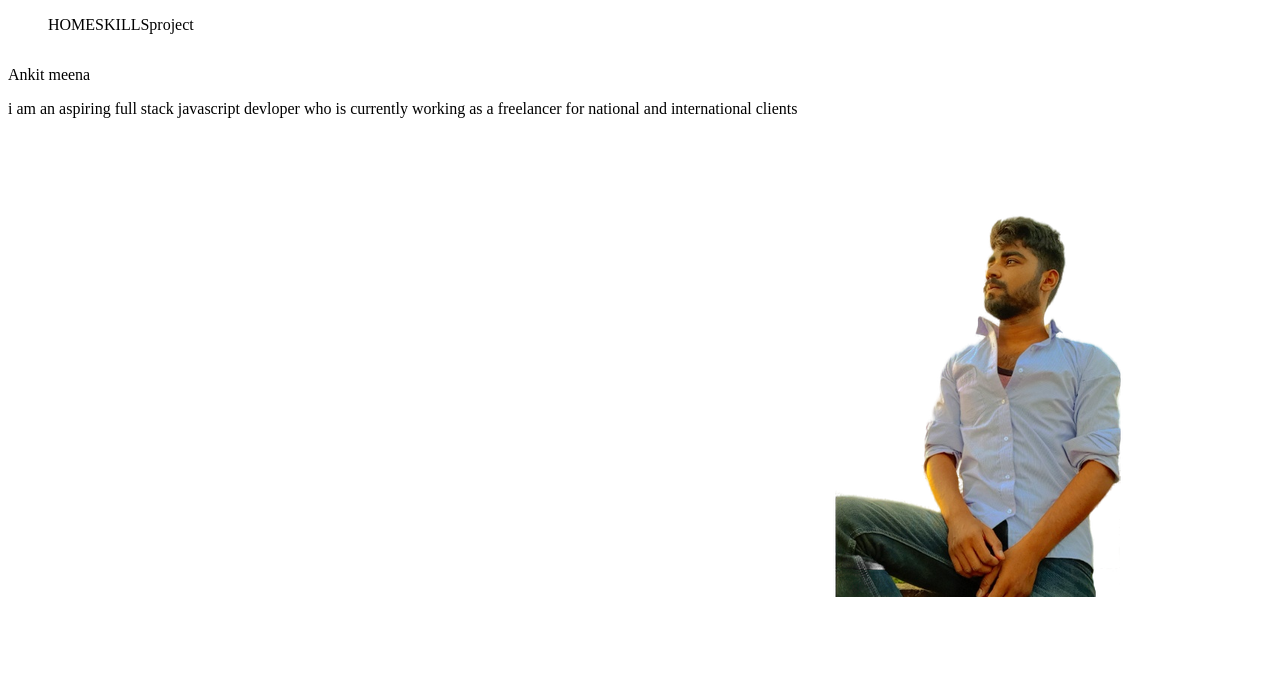
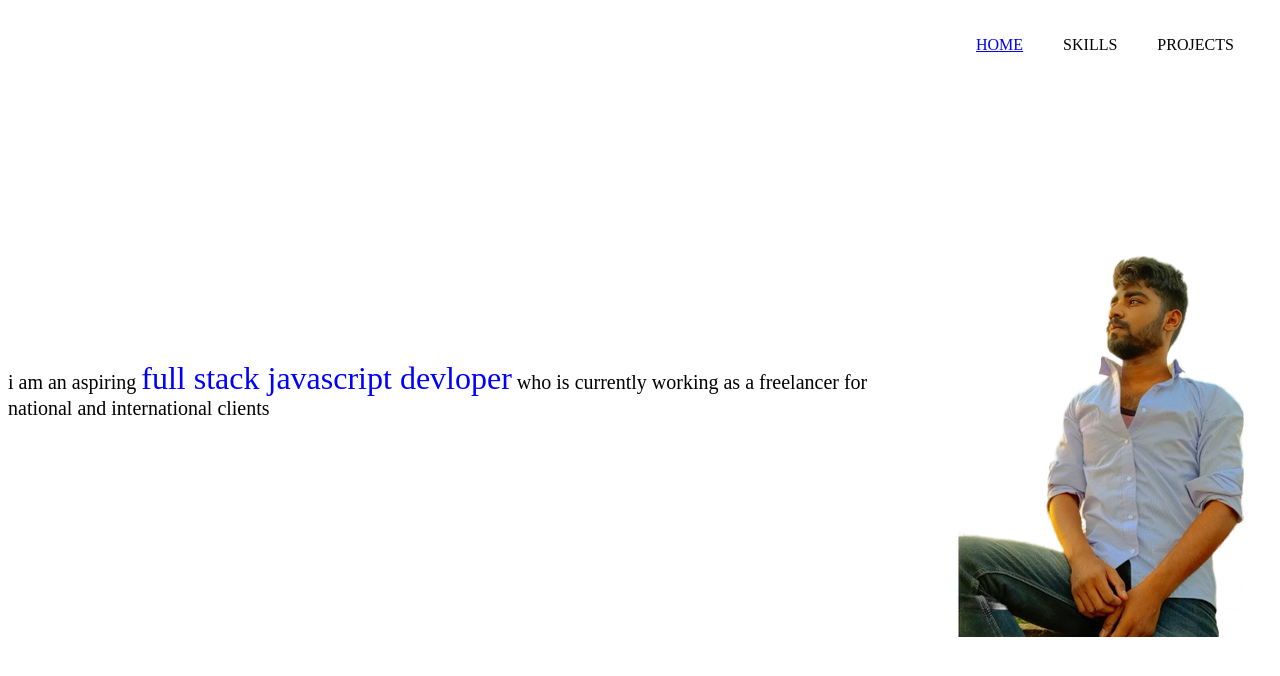
Before and after one commit to Ankit-k-meena/Psite, a plain HTML site: page index.html in a window 1280 px wide. Drawn offline with Linux system fonts and the light colour scheme.

Commit message:
i added some of the basis design

```diff
--- a/index.html
+++ b/index.html
@@ -8,29 +8,18 @@
 </head>
 <body>
   <!-- this is header list - home ,skill , projects  -->
-        <header>
   <ul>
-            <li>HOME</li>
+    <li><a href="/index.html">HOME</a></li>
     <li>SKILLS</li>
-            <li>project</li>
+    <li>PROJECTS</li>
   </ul>
-        </header>
-
-
-        <div class="hero">
-         <div class="text">
-
-             <!-- Information about yourself -->
-          <p>Ankit meena</p>
-          <p>i am an aspiring full stack javascript devloper who is currently working as a freelancer for national and international clients</p>
-         </div>
-
-          <div class="imgA">
+  <div>
+    <!-- Information -->
+    <p>i am an aspiring <span>full stack javascript devloper</span>  who is currently working as a freelancer for national and international clients</p>
     <!-- Image -->
     <img src="./ANKTI.png" alt="photo of a Image" >
+
   </div>
-        </div>
-
 
 
 
--- a/style.css
+++ b/style.css
@@ -1,10 +1,22 @@
-.hero{
+div{
     display: flex;
 }
-.imgA{
-    float: right;
+p{
+    padding-top: 250px;
+    font-size: 20px;
 }
 ul{
+    display: flex;
     list-style: none;
-    display: flex;
+     /* background-color: aqua; */
+     padding-left: 75%;
+
 }
+li{
+    margin: 20px;
+}
+
+p>span{
+    font-size: xx-large;
+    color: blue;
+}
```
Lines whose indentation alone changed are shown as unchanged.
